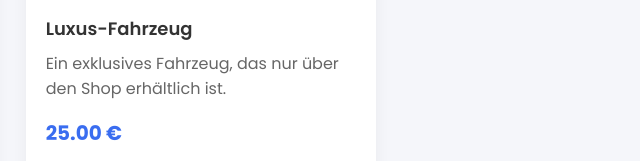
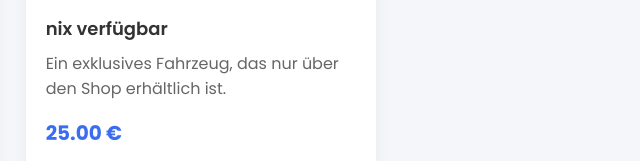
Before and after one commit to ssstormss/sentogarpweb, a website: page shop.html in a window 1280 px wide. Shown: the part 556-717 px from the top of the page, 439-1079 px from the left. Drawn offline with Linux system fonts and the light colour scheme.

Commit message:
Update shop.html

```diff
--- a/shop.html
+++ b/shop.html
@@ -54,7 +54,7 @@
                         <img src="img/car.svg" alt="Luxus-Fahrzeug">
                     </div>
                     <div class="shop-item-content">
-                        <h3 class="shop-item-title">Luxus-Fahrzeug</h3>
+                        <h3 class="shop-item-title">nix verfügbar </h3>
                         <p class="shop-item-description">Ein exklusives Fahrzeug, das nur über den Shop erhältlich ist.</p>
                         <p class="shop-item-price">25.00 €</p>
                         <a href="#" class="btn shop-item-button">Kaufen</a>
```
